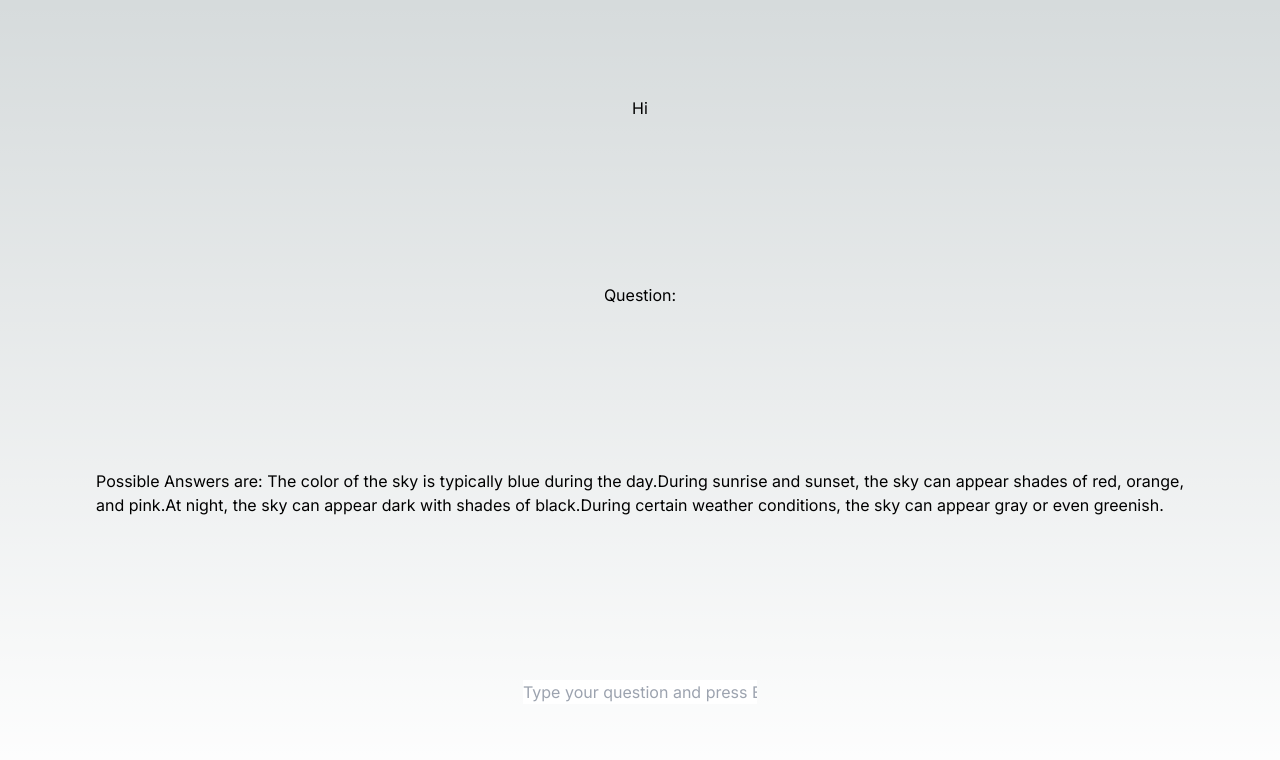
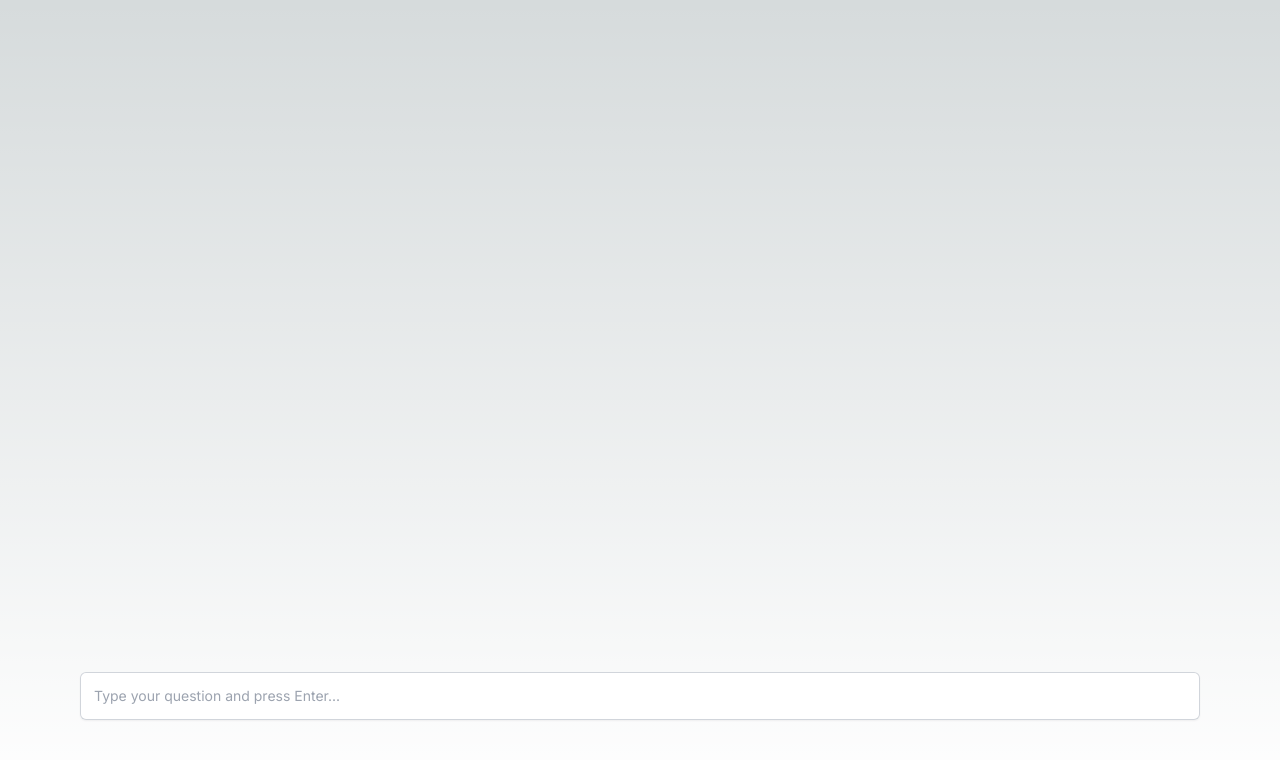
Before and after one commit to sharonm6/fishgpt-frontend, a Next.js app: page / in a window 1280 px wide. Shown: the top 760 px of the page. Built offline with nearby package versions, Linux system fonts and the light colour scheme.

Commit message:
Toggle and style text and display boxes

```diff
--- /dev/null
+++ b/src/app/displaybox.tsx
@@ -0,0 +1,7 @@
+export default function DisplayBox({texts} : {texts: String[]}) {
+    return (
+        <div className="block w-full rounded-md border-0 px-3.5 py-2 bg-white text-gray-900 shadow-sm ring-1 ring-inset ring-gray-300 sm:text-sm sm:leading-6">
+            {texts}
+        </div>
+    );
+}
--- a/src/app/page.tsx
+++ b/src/app/page.tsx
@@ -1,18 +1,19 @@
 'use client';
 import {useState} from 'react';
-import answerJson from '../lib/answer.json';
 import Textbox from './textbox';
+import DisplayBox from './displaybox';
 
 export default function Home() {
   const [question, setQuestion] = useState('');
-  const [answers, setAnswers] = useState(answerJson);
+  const [answers, setAnswers] = useState(['']);
 
   return (
-    <main className="flex min-h-screen flex-col items-center justify-between p-24">
-      <p>Hi</p>
-      <p>Question: {question}</p>
-      <p>Possible Answers are: {answers}</p>
-      <Textbox setQuestion={setQuestion} setAnswers={setAnswers} />
+    <main className="flex min-h-screen p-20">
+      <div className="w-full self-end flex flex-col gap-y-4">
+        {question && <DisplayBox texts={[question]} />}
+        {answers && answers[0] && <DisplayBox texts={answers} />}
+        <Textbox setQuestion={setQuestion} setAnswers={setAnswers} />
+      </div>
     </main>
   )
 }
--- a/src/app/textbox.tsx
+++ b/src/app/textbox.tsx
@@ -1,21 +1,26 @@
 import { Dispatch, SetStateAction, useState, KeyboardEvent } from "react";
-
+import answerJson from '../lib/answer.json';
 
 export default function Textbox({setQuestion, setAnswers} : {setQuestion: Dispatch<SetStateAction<string>>, setAnswers: Dispatch<SetStateAction<string[]>>}) {
     const [inputText, setInputText] = useState('');
 
     const handleKeyPress = async (event: KeyboardEvent<HTMLInputElement>) => {
         if (event.key === 'Enter') {
+          setQuestion('');
+          setAnswers(['']);
           try {
             setQuestion(inputText);
-            await fetch("/api/answer", {
-                method: "POST",
-                headers: {
-                  "Content-Type": "application/json",
-                },
-                body: JSON.stringify({ prompt: inputText})
-              }).then(res => res.json())
-              .then(resJson => setAnswers(resJson.data.content.split('\n')));
+            // await fetch("/api/answer", {
+            //     method: "POST",
+            //     headers: {
+            //       "Content-Type": "application/json",
+            //     },
+            //     body: JSON.stringify({ prompt: inputText})
+            //   }).then(res => res.json())
+            //   .then(resJson => setAnswers(resJson.data.content.split('\n')));
+            setTimeout(function() {
+              setAnswers(answerJson);
+            }, 1000);
             setInputText('');
           } catch (error) {
             console.error(error);
@@ -24,13 +29,14 @@ export default function Textbox({setQuestion, setAnswers} : {setQuestion: Dispat
     };
 
     return (
-        <div>
+        <div className="w-full">
             <input
                 type="text"
                 value={inputText}
                 onChange={(e) => setInputText(e.target.value)}
                 onKeyDown={handleKeyPress}
                 placeholder="Type your question and press Enter..."
+                className="block w-full rounded-md border-0 px-3.5 py-3 bg-white text-gray-900 shadow-sm ring-1 ring-inset ring-gray-300 placeholder:text-gray-400 focus:ring-2 focus:ring-inset focus:ring-indigo-600 sm:text-sm sm:leading-6"
             />
         </div>
     );
```
